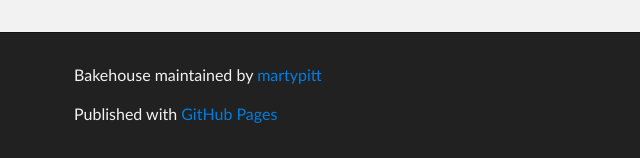
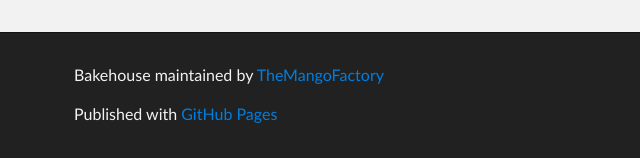
Before and after one commit to TheMangoFactory/bakehouse, a plain HTML site: page index.html in a window 1280 px wide. Shown: the part 2290-2448 px from the top of the page, 246-886 px from the left. Drawn offline with Linux system fonts and the light colour scheme.

```diff
--- a/index.html
+++ b/index.html
@@ -16,14 +16,14 @@
     <!-- HEADER -->
     <div id="header_wrap" class="outer">
         <header class="inner">
-          <a id="forkme_banner" href="https://github.com/martypitt/bakehouse">View on GitHub</a>
+          <a id="forkme_banner" href="https://github.com/TheMangoFactory/bakehouse">View on GitHub</a>
 
           <h1 id="project_title">Bakehouse</h1>
           <h2 id="project_tagline">Streamlines web pre-processors for Spring resources</h2>
 
             <section id="downloads">
-              <a class="zip_download_link" href="https://github.com/martypitt/bakehouse/zipball/master">Download this project as a .zip file</a>
-              <a class="tar_download_link" href="https://github.com/martypitt/bakehouse/tarball/master">Download this project as a tar.gz file</a>
+              <a class="zip_download_link" href="https://github.com/TheMangoFactory/bakehouse/zipball/master">Download this project as a .zip file</a>
+              <a class="tar_download_link" href="https://github.com/TheMangoFactory/bakehouse/tarball/master">Download this project as a tar.gz file</a>
             </section>
         </header>
     </div>
@@ -116,7 +116,7 @@
 
 <p>This is a POC project.  You're welcome to grab the code and play around with it (the above examples all work), but I'm not committed to actively working on the project unless there's demand.</p>
 
-<p>Register your interest in seeing this get expanded by either <a href="https://github.com/martypitt/bakehouse">starring the project</a> or <a href="https://github.com/martypitt/bakehouse/issues/4">leave a comment showing you're interested</a>.</p>
+<p>Register your interest in seeing this get expanded by either <a href="https://github.com/themangofactory/bakehouse">starring the project</a> or <a href="https://github.com/themangofactory/bakehouse/issues/4">leave a comment showing you're interested</a>.</p>
 
 <p>Alternatively, have a play, raise some issues, and submit some pull requests with enhancements.</p>
       </section>
@@ -125,7 +125,7 @@
     <!-- FOOTER  -->
     <div id="footer_wrap" class="outer">
       <footer class="inner">
-        <p class="copyright">Bakehouse maintained by <a href="https://github.com/martypitt">martypitt</a></p>
+        <p class="copyright">Bakehouse maintained by <a href="https://github.com/TheMangoFactory">TheMangoFactory</a></p>
         <p>Published with <a href="http://pages.github.com">GitHub Pages</a></p>
       </footer>
     </div>
```
Also changed, not shown: params.json (+1 -1 lines).
